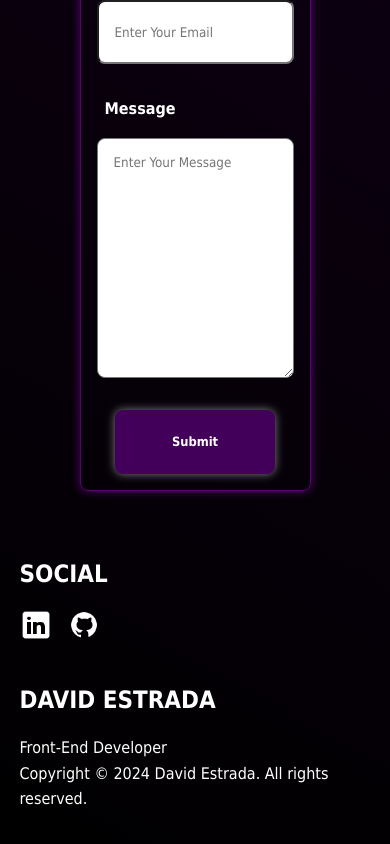
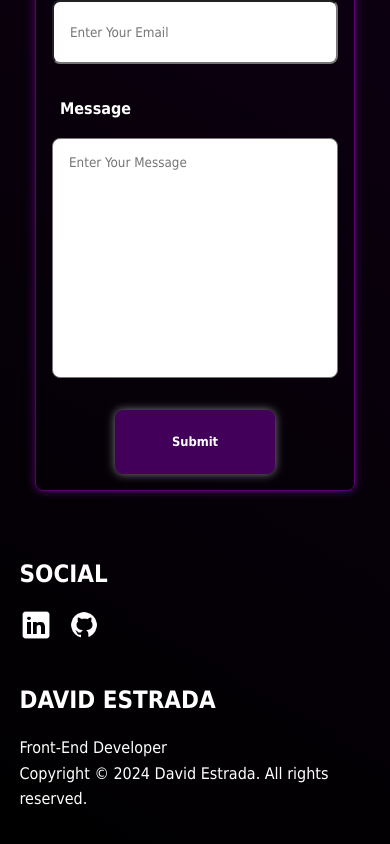
Before and after one commit to destrada7/front-end-portfolio, a React (Create React App) app: page / in a window 390 px wide. Shown: the part 4003-4847 px from the top of the page. Built offline with nearby package versions, Linux system fonts and the light colour scheme.

Commit message:
EmailJS added to the form. Added some style adjustments to the form

```diff
--- a/package.json
+++ b/package.json
@@ -6,6 +6,7 @@
     "@testing-library/jest-dom": "^5.17.0",
     "@testing-library/react": "^13.4.0",
     "@testing-library/user-event": "^13.5.0",
+    "emailjs-com": "^3.2.0",
     "react": "^18.3.1",
     "react-dom": "^18.3.1",
     "react-hook-form": "^7.51.4",
--- a/src/components/ContactForm.js
+++ b/src/components/ContactForm.js
@@ -1,13 +1,21 @@
 import React from "react";
 import { useForm } from "react-hook-form";
+import emailjs from 'emailjs-com';
 import '../styles/ContactForm.css';
 
-const ContactForm = ({ onFormSubmit }) => {
-    const { register, handleSubmit, formState: { errors } } = useForm();
+const ContactForm = () => {
+    const { register, handleSubmit, reset, formState: { errors } } = useForm();
 
     const onSubmit = (data) => {
-        console.log(data);
-        onFormSubmit(data); // Here you call the function passed as a prop
+        emailjs.send('service_o6zhiwu', 'template_k4o2hkf', data, 'ZkxwIiF71y2_yFS-H')
+            .then((response) => {
+                alert('Form submitted successfully!');
+                reset();
+            })
+            .catch((error) => {
+                alert('An error occurred while submitting the form.');
+                console.error('EmailJS Error:', error);
+            });
     };
 
     return(
--- a/src/components/ContactSection.js
+++ b/src/components/ContactSection.js
@@ -1,32 +1,17 @@
-import React, { useState } from "react";
+import React from "react";
 import ContactForm from "./ContactForm";
 import "../styles/ContactSection.css";
 
 const ContactSection = () => {
-    const [formSubmitted, setFormSubmitted] = useState(false);
-    const handleFormSubmit = (data) => {
-        console.log("Form Data: ", data);
-        setFormSubmitted(true);
-        setTimeout(() => {
-            setFormSubmitted(false);
-        }, 3000);
-    };
 
     return(
         <section className="contact">
-            {formSubmitted && (
-                <div className="success-overlay">
-                    <div className="success-message">
-                        <h3>Success!</h3>
-                    </div>
-                </div>
-            )}
             <div className="contact_container" id="contact">
                 <div className="contact_intro">
                     <h2>Contact Me</h2>
                     <p>I am a Front-End Developer</p>
                 </div>
-                <ContactForm onFormSubmit={handleFormSubmit} />
+                <ContactForm/>
             </div>
         </section>
     );
--- a/src/styles/ContactForm.css
+++ b/src/styles/ContactForm.css
@@ -2,7 +2,7 @@
     display: flex;
     flex-direction: column;
     gap: 2rem;
-    width: 50rem;
+    width: 45rem;
     height: auto;
     margin-top: 2rem;
     padding: 2rem;
@@ -32,6 +32,7 @@
 .textarea {
     height: 15rem;
     padding-top: 1rem;
+    resize: none;
 }
 
 .form-input::placeholder, .textarea::placeholder {
@@ -41,7 +42,7 @@
 .error {
     margin-top: .5rem;
     margin-left: 1rem;
-    color: #5a0075;
+    color: #9004ba;
 }
 
 #form_button {
@@ -50,7 +51,6 @@
 
 @media (max-width: 768px) {
     .contact-form {
-        width: 100%;
         max-width: 30rem;
         padding: 1.5rem;
     }
@@ -62,8 +62,7 @@
 
 @media (max-width: 480px) {
     .contact-form {
-        width: 100%;
-        max-width: 20rem; /* Adjusted for better responsiveness */
+        max-width: 20rem;
         padding: 1rem;
     }
 
```
Also changed, not shown: 1 other file (tests, documents, lock files or other folders).
